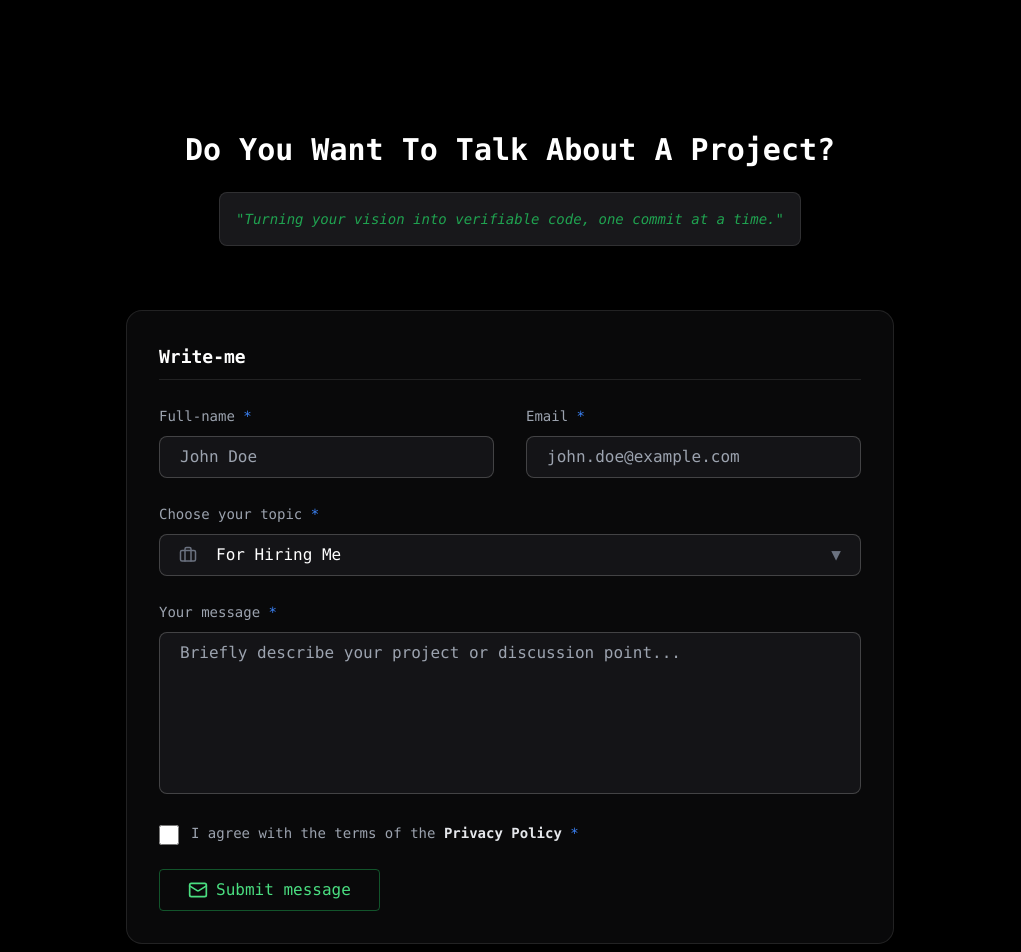
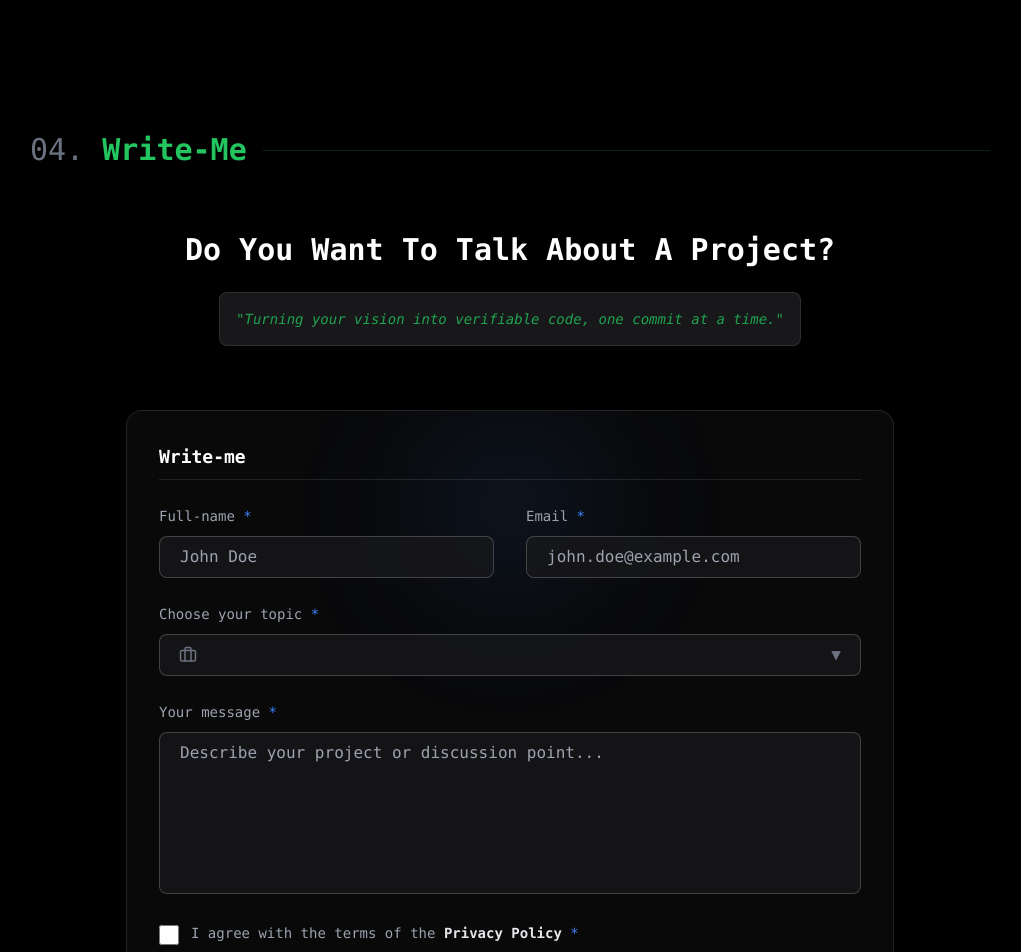
Before and after one commit to piyushshrivastava26/portfolio_v1, a React (Vite) app: page / in a window 1280 px wide. Shown: the part 4880-5832 px from the top of the page, without its empty margins (130-1151 px from the left). Built offline with nearby package versions, Linux system fonts and the light colour scheme.

Commit message:
feat: added contact section having a contact form to write-me

```diff
--- a/src/sections/Contac.tsx
+++ b/src/sections/Contac.tsx
@@ -3,37 +3,86 @@ import { Mail, Briefcase } from 'lucide-react';
 
 
 const Contact = () => {
+
+    const [isSubmitting, setIsSubmitting] = useState(false)
+
     const [formData, setFormData] = useState({
+        access_key: "b08b1fde-ce92-46c0-afc9-30de3f2c75b2",
         name: '',
         email: '',
-        projectType: 'ai',
+        projectType: '',
         message: '',
         agreedToPrivacy: false,
-    });
+    })
 
 
     const handleChange = (e: React.ChangeEvent<HTMLInputElement | HTMLTextAreaElement | HTMLSelectElement>) => {
         const { name, value, type } = e.target;
+
         if (type === 'checkbox') {
             const checkboxTarget = e.target as HTMLInputElement;
-            setFormData(prev => ({ ...prev, [name]: checkboxTarget.checked }));
+            setFormData(prev => ({ ...prev, [name]: checkboxTarget.checked }))
         } else {
-            setFormData(prev => ({ ...prev, [name]: value }));
+            setFormData(prev => ({ ...prev, [name]: value }))
         }
     };
 
-    const handleSubmit = (e: React.FormEvent) => {
-        e.preventDefault();
-        // This is where you'd typically handle form submission logic
-        console.log('Form Submitted:', formData);
-        alert('Thank you! This form is for demonstration. Check the tip for making it live.');
-    };
+    const handleSubmit = async (e: React.FormEvent) => {
+        e.preventDefault()
+        setIsSubmitting(true)
+
+        if(! formData.agreedToPrivacy){
+            alert("Please agree to the privacy policy.")
+            return;
+        }
+
+        try {
+            const response = await fetch("https://api.web3forms.com/submit", {
+                method: "POST",
+                headers: {
+                    "Content-Type": "application/json",
+                    Accept: "application/json",
+                },
+                body: JSON.stringify(formData),
+            })
+
+            const result = await response.json()
+            if(result.success){
+                alert("Message sent successfully. I'll get back to you soon.")
+
+                // reset form
+                setFormData({
+                    ...formData,
+
+                    name: '',
+                    email: '',
+                    projectType: '',
+                    message: '',
+                    agreedToPrivacy: false,
+                })
+            }
+
+            setIsSubmitting(false)
+        }
+        catch (error) {
+            console.log("Error in form-submission", error)
+            alert("Network error. Please check you connection.")
+        }
+    }
 
 
     return (
 
 
         <section id="contact" className="py-24 px-6 md:px-20 lg:px-40 bg-black text-white font-mono overflow-hidden">
+
+            <div className="flex items-center gap-4 mb-16">
+
+                <h2 className="text-3xl font-bold text-green-500">
+                    <span className="text-gray-500 font-light">04.</span> Write-Me
+                </h2>
+                <div className="h-[1px] bg-green-500/20 flex-1"></div>
+            </div>
 
             <div className="max-w-5xl mx-auto w-full">
 
@@ -51,8 +100,7 @@ const Contact = () => {
                 {/* The Form */}
                 <form onSubmit={handleSubmit} className="max-w-3xl mx-auto w-full border border-white/10 rounded-2xl bg-zinc-900/40 p-8 relative overflow-hidden transition-all duration-300">
 
-                    {/* Subtle central glow*/}
-                    {/* <div className="absolute top-0 left-1/2 -translate-x-1/2 w-48 h-48 bg-blue-500/10 blur-3xl rounded-full z-0"></div> */}
+                    <div className="absolute top-0 left-1/2 -translate-x-1/2 w-48 h-48 bg-blue-500/10 blur-3xl rounded-full z-0"></div>
 
                     <div className="relative z-10 space-y-6">
                         <h4 className="text-lg font-bold text-white pb-2 border-b border-white/10">Write-me</h4>
@@ -105,7 +153,8 @@ const Contact = () => {
                                     onChange={handleChange}
                                     className="w-full bg-zinc-900/80 border border-white/20 pl-14 pr-5 py-2 rounded-lg text-white appearance-none focus:outline-none focus:border-blue-500 transition-all cursor-pointer"
                                 >
-                                    <option value="hire">For Hiring Me</option>
+                                    <option value="" disabled hidden className=''></option>
+                                    <option value="For Hiring">For Hiring Me</option>
                                     <option value="frontend">Frontend Development</option>
                                     <option value="backend">Backend Development</option>
                                     <option value="fullStack">Full Stack AI Engineering</option>
@@ -128,7 +177,7 @@ const Contact = () => {
                                 onChange={handleChange}
                                 rows={6}
                                 className="w-full bg-zinc-900/80 border border-white/20 px-5 py-2 rounded-lg text-white resize-none focus:outline-none focus:border-blue-500 transition-all"
-                                placeholder="Briefly describe your project or discussion point..."
+                                placeholder="Describe your project or discussion point..."
                             />
                         </div>
 
@@ -151,19 +200,20 @@ const Contact = () => {
                         {/* Submit Button (Green Glow) */}
                         <div className="flex justify-start">
                             <button
+                                disabled={isSubmitting}
                                 type="submit"
                                 className="flex items-center gap-2 text-green-400 bg-transparent border border-green-500/40
                            hover:bg-green-500/20 px-7 py-2 rounded transition-all duration-300
                            hover:shadow-[0_0_12px_rgba(74,202,128,0.5)] border-green-300 active:scale-95"
                             >
-                                <Mail size={20} /> Submit message
+                                <Mail size={20} /> {isSubmitting? "Sending" : "Send Message"}
                             </button>
                         </div>
                     </div>
                 </form>
             </div>
         </section>
-    );
-};
+    )
+}
 
 export default Contact;
```
